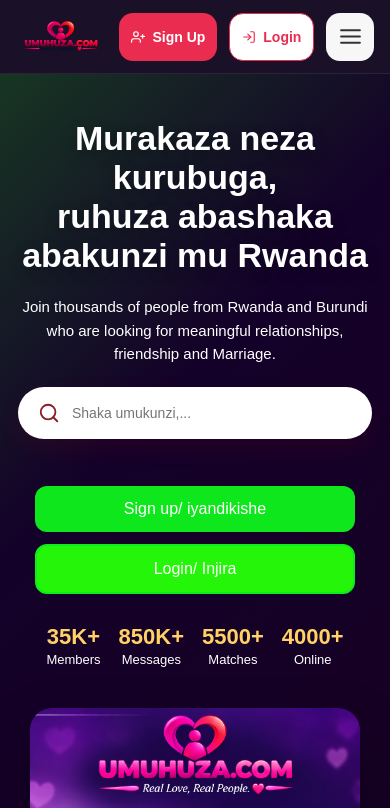
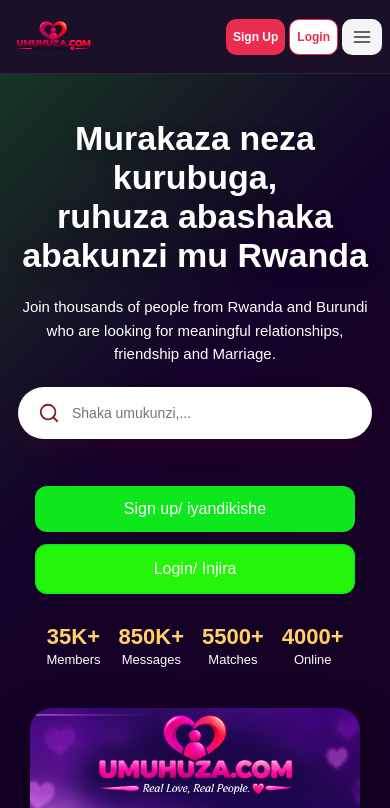
Before and after one commit to umuhuza-rwanda/UMUHUZA.COM, a React (Vite) app: page / in a window 390 px wide. Shown: the top 808 px of the page. Built offline with nearby package versions, Linux system fonts and the light colour scheme; no server answers.

Commit message:
Fix success stories images on mobile

```diff
--- a/src/components/Navbar/Navbar.css
+++ b/src/components/Navbar/Navbar.css
@@ -1098,3 +1098,127 @@
   }
 
 }
+
+/* =========================================================
+   FINAL MOBILE NAVBAR FIX
+   Desktop is NOT affected
+========================================================= */
+
+@media (max-width: 768px) {
+
+  .navbar {
+    width: 100%;
+    height: 76px;
+    padding: 0 12px;
+    display: flex;
+    align-items: center;
+    justify-content: space-between;
+    gap: 8px;
+    overflow: hidden;
+    box-sizing: border-box;
+  }
+
+  /* Logo */
+  .logo {
+    flex: 1 1 auto;
+    min-width: 0;
+    max-width: none !important;
+    margin: 0 !important;
+    overflow: hidden !important;
+  }
+
+  .logo img,
+  .navbar-logo-img {
+    width: auto !important;
+    height: 38px !important;
+    max-width: 135px !important;
+    max-height: 38px !important;
+    object-fit: contain !important;
+    display: block !important;
+  }
+
+  /* Hide desktop navigation */
+  .desktop-nav-links,
+  .nav-right {
+    display: none !important;
+  }
+
+  /* Mobile buttons */
+  .mobile-nav-right {
+    flex: 0 0 auto;
+    margin-left: auto;
+    display: flex !important;
+    align-items: center;
+    justify-content: flex-end;
+    gap: 6px;
+    min-width: 0;
+  }
+
+  .mobile-signup-btn,
+  .mobile-login-btn {
+    height: 40px;
+    padding: 0 9px;
+    border-radius: 10px;
+    font-size: 13px;
+    font-weight: 700;
+    white-space: nowrap;
+    flex-shrink: 0;
+  }
+
+  .mobile-menu-btn {
+    width: 40px;
+    height: 40px;
+    min-width: 40px;
+    flex: 0 0 40px;
+    border-radius: 10px;
+    display: flex;
+    align-items: center;
+    justify-content: center;
+    flex-shrink: 0;
+  }
+
+  .mobile-menu-btn svg {
+    font-size: 22px;
+  }
+}
+
+
+/* =========================================================
+   VERY SMALL PHONES
+========================================================= */
+
+@media (max-width: 430px) {
+
+  .navbar {
+    padding: 0 8px;
+    gap: 5px;
+  }
+
+  .logo img,
+  .navbar-logo-img {
+    height: 32px !important;
+    max-width: 115px !important;
+    max-height: 32px !important;
+  }
+
+  .mobile-nav-right {
+    gap: 4px;
+  }
+
+  .mobile-signup-btn,
+  .mobile-login-btn {
+    height: 36px;
+    padding: 0 7px;
+    font-size: 12px;
+  }
+
+  .mobile-menu-btn {
+    width: 36px;
+    min-width: 36px;
+    height: 36px;
+  }
+
+  .mobile-menu-btn svg {
+    font-size: 20px;
+  }
+}
```
